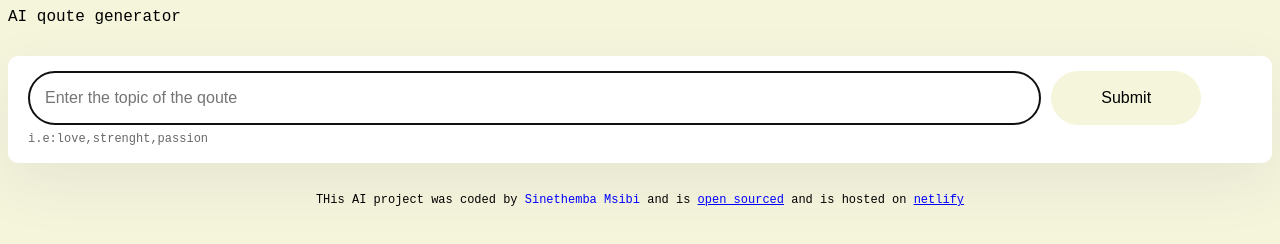
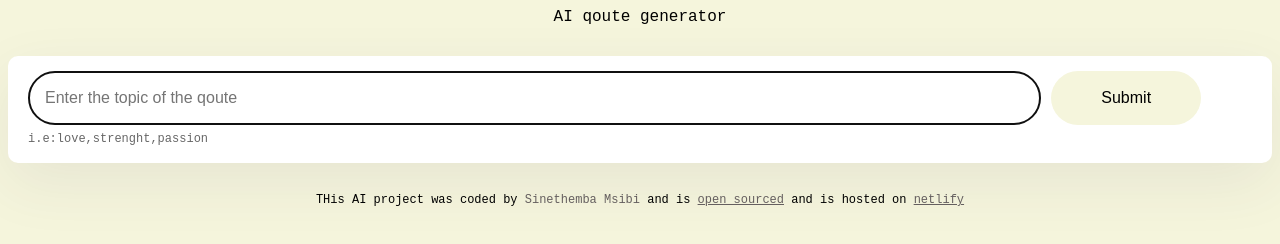
Before and after one commit to Sinethemba-15/AI-quote-generator, a plain HTML site: page index.html in a window 1280 px wide. Drawn offline with nearby package versions, Linux system fonts and the light colour scheme.

Commit message:
update style.css

```diff
--- a/src/style.css
+++ b/src/style.css
@@ -15,6 +15,7 @@ container {
 }
 header {
   margin-bottom: 30px;
+  text-align: center;
 }
 form {
   display: flex;
@@ -33,7 +34,7 @@ form {
   font-size: 16px;
   border-radius: 50px;
   line-height: 20px;
-  color: blue;
+  color: rgba(79, 79, 52, 0.708);
 }
 .submit-button {
   margin-left: 10px;
@@ -59,7 +60,7 @@ footer {
   margin-top: 30px;
 }
 a {
-  color: blue;
+  color: rgb(101, 95, 95);
 }
 .hint {
   line-height: 1.5;
```
